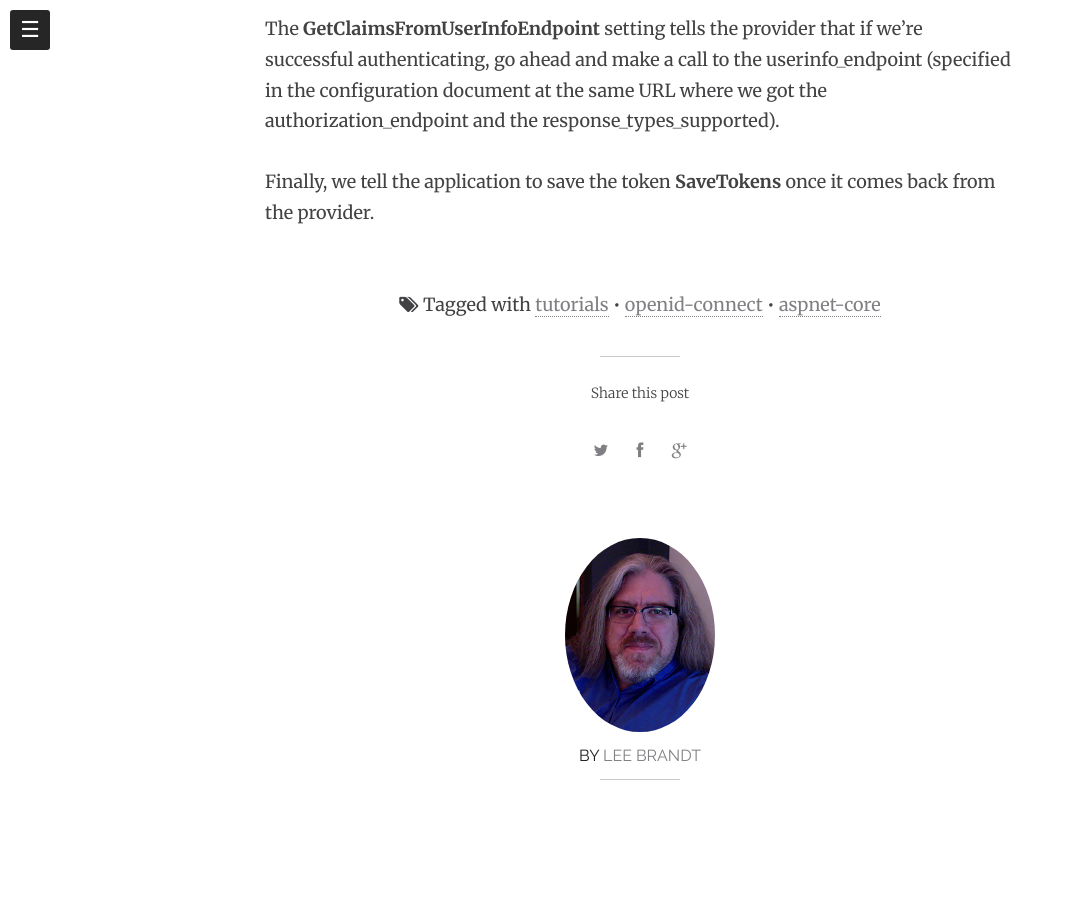
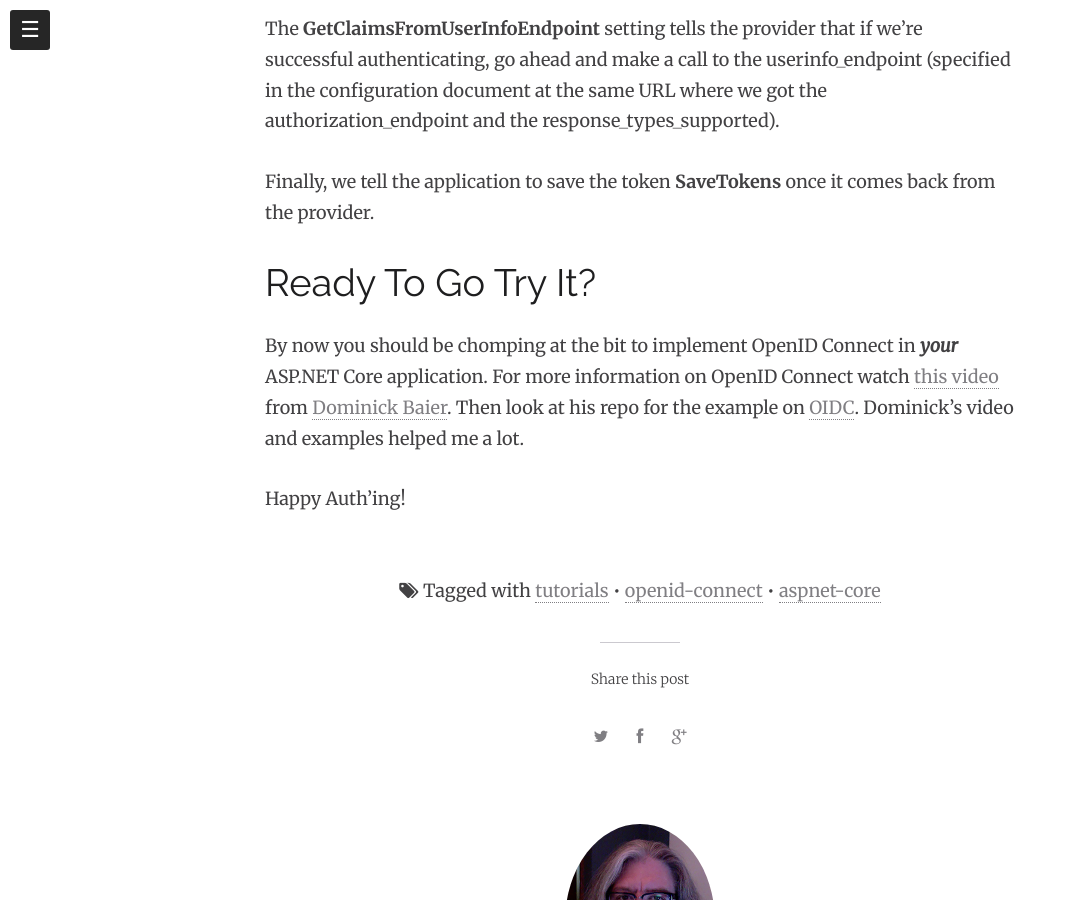
Before and after one commit to leebrandt/leebrandt.github.io, a Jekyll site: the page built from _posts/2016-08-01-openid-connect-in-aspnet-core.markdown, in a window 1280 px wide and 900 px high, scrolled down 3194 px. Shown: the whole window, without its empty margins (0-1067 px from the left). Built offline with Jekyll 4.4.1, drawn with Linux system fonts in a browser that asks for light colours; nearby versions of some CDN libraries; comment, search, counter and statistics services are not loaded.

Commit message:
SOme updates to the article

```diff
--- a/_posts/2016-08-01-openid-connect-in-aspnet-core.markdown
+++ b/_posts/2016-08-01-openid-connect-in-aspnet-core.markdown
@@ -62,3 +62,9 @@
 The **GetClaimsFromUserInfoEndpoint** setting tells the provider that if we’re successful authenticating, go ahead and make a call to the userinfo_endpoint (specified in the configuration document at the same URL where we got the authorization_endpoint and the response_types_supported).
 
 Finally, we tell the application to save the token **SaveTokens** once it comes back from the provider.
+
+Ready To Go Try It?
+==
+By now you should be chomping at the bit to implement OpenID Connect in ***your*** ASP.NET Core application. For more information on OpenID Connect watch [this video](https://vimeo.com/113604459) from [Dominick Baier](https://leastprivilege.com/). Then look at his repo for the example on [OIDC](https://github.com/leastprivilege/AspNetCoreSecuritySamples/tree/master/OIDC). Dominick's video and examples helped me a lot.
+
+Happy Auth'ing!
```
